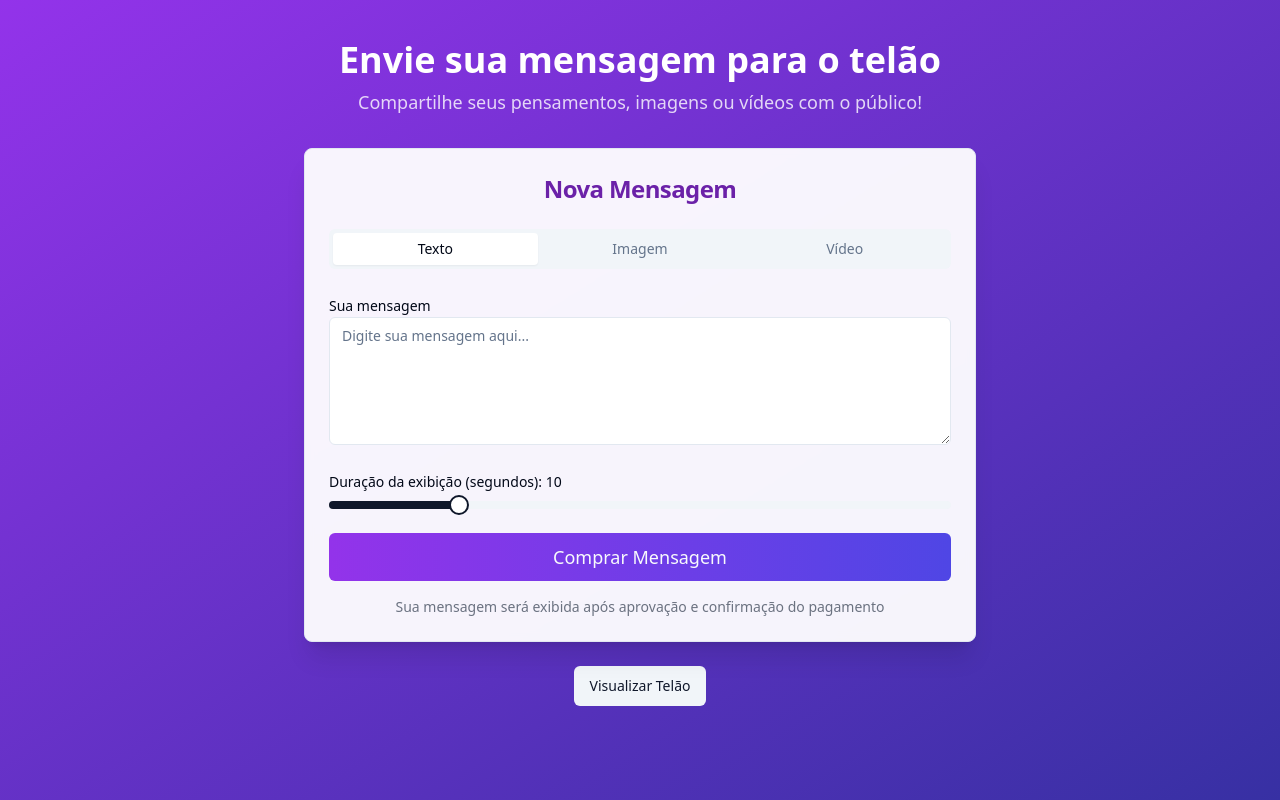
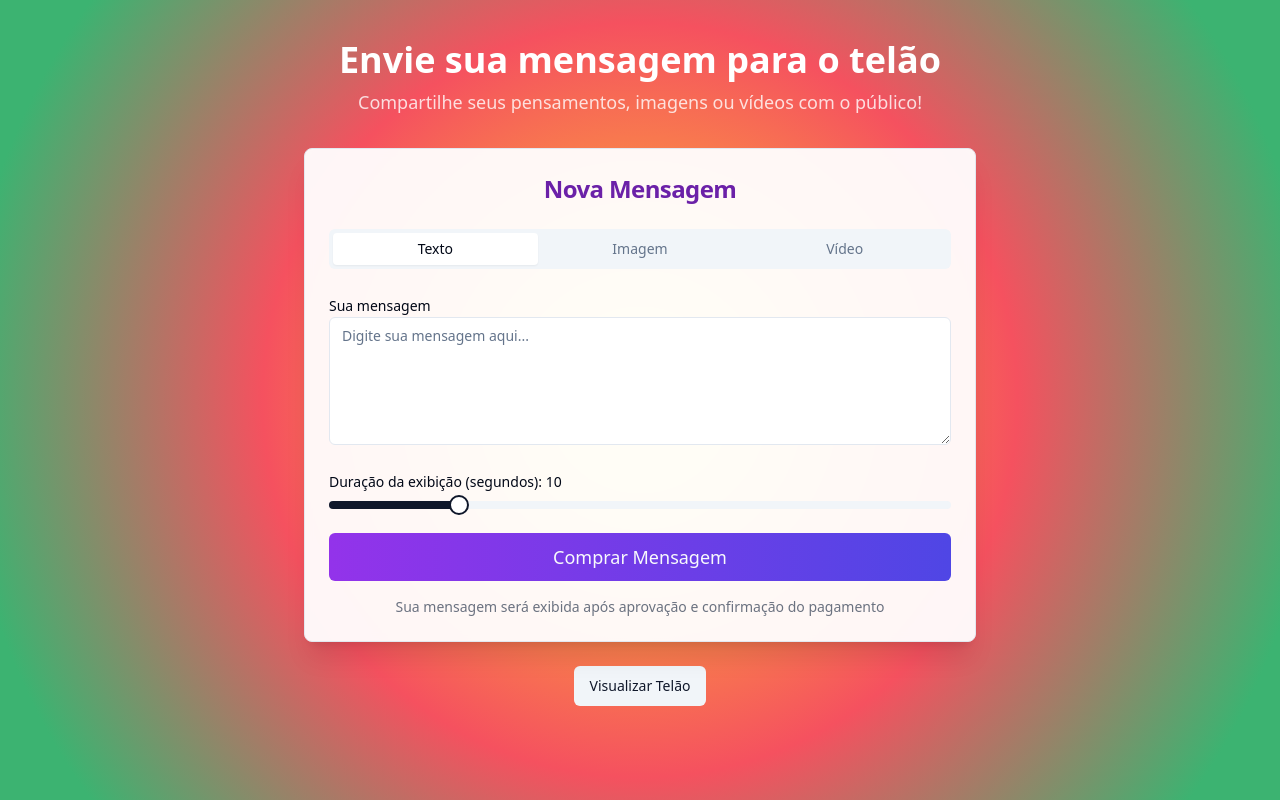
Before and after one commit to fabiuhp/big-screen-blast, a React (Vite) app: page / in a window 1280 px wide. Built offline with nearby package versions, Linux system fonts and the light colour scheme.

Commit message:
Fix: Apply gradient to the correct path
Apply the radial gradient background to the root path ("/").

```diff
--- a/src/pages/Index.tsx
+++ b/src/pages/Index.tsx
@@ -38,7 +38,12 @@ const Index = () => {
   };
 
   return (
-    <div className="min-h-screen bg-gradient-to-br from-purple-600 to-indigo-800 flex flex-col items-center py-10 px-4 md:px-8 relative">
+    <div
+      className="min-h-screen flex flex-col items-center py-10 px-4 md:px-8 relative"
+      style={{
+        background: "radial-gradient(circle at center, #f7d34a 10%, #f9844a 30%, #f5515f 50%, #3cb371 90%)"
+      }}
+    >
       <header className="w-full max-w-3xl mb-8 text-center">
         <h1 className="text-3xl md:text-4xl font-bold text-white mb-2">Envie sua mensagem para o telão</h1>
         <p className="text-white/80 text-lg">Compartilhe seus pensamentos, imagens ou vídeos com o público!</p>
```
